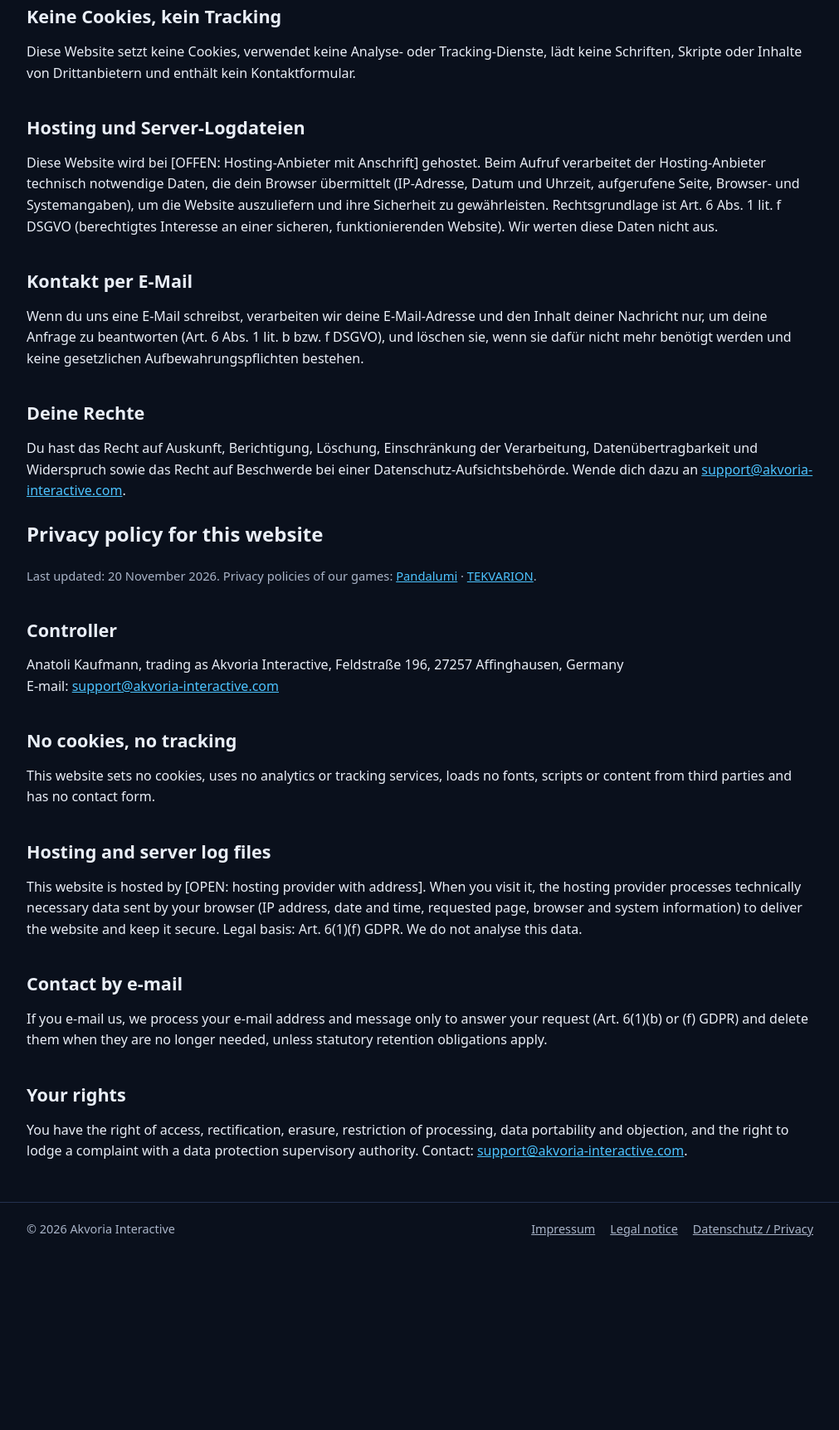
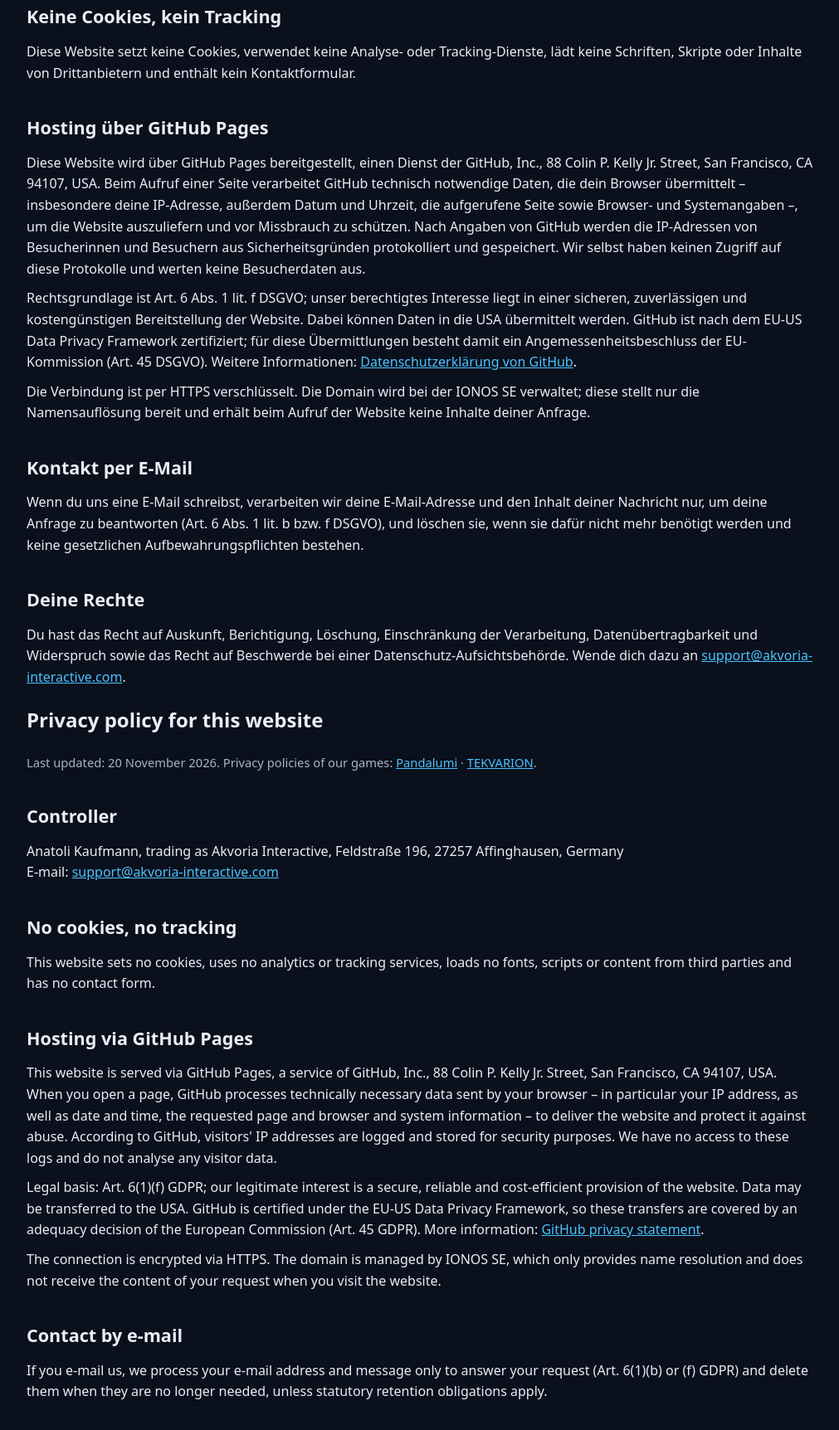
Before and after one commit to djtolja/akvoria-interactive-website, a plain HTML site: page datenschutz.html in a window 1280 px wide. Shown: the part 325-2049 px from the top of the page at 83% size, without its empty margins (134-1145 px from the left). Before the commit the page ends 1850 px from the top, so only its background shows below. Drawn offline with Linux system fonts and the light colour scheme.

Commit message:
Vorbereitung GitHub Pages mit eigener Domain akvoria-interactive.com
- Datenschutz der Website: Hosting GitHub Pages (GitHub, Inc.), IP-Protokolle, USA/DPF, IONOS-DNS
- CNAME, 404-Seite (DE/EN), robots.txt, sitemap.xml
- Impressum: Formulierung zur Verbraucherstreitbeilegung eindeutiger
Pages bleibt deaktiviert, Repository privat.

Co-Authored-By: Claude Opus 5.5 <noreply@anthropic.com>
Claude-Session: https://claude.ai/code/session_01UKKb3AyaAxt3amK2cFrSNV

```diff
--- a/datenschutz.html
+++ b/datenschutz.html
@@ -33,12 +33,20 @@
   <p>Diese Website setzt keine Cookies, verwendet keine Analyse- oder Tracking-Dienste, lädt keine Schriften, Skripte
   oder Inhalte von Drittanbietern und enthält kein Kontaktformular.</p>
 
-  <h2>Hosting und Server-Logdateien</h2>
-  <p>Diese Website wird bei [OFFEN: Hosting-Anbieter mit Anschrift] gehostet. Beim Aufruf verarbeitet der Hosting-Anbieter
-  technisch notwendige Daten, die dein Browser übermittelt (IP-Adresse, Datum und Uhrzeit, aufgerufene Seite,
-  Browser- und Systemangaben), um die Website auszuliefern und ihre Sicherheit zu gewährleisten. Rechtsgrundlage ist
-  Art. 6 Abs. 1 lit. f DSGVO (berechtigtes Interesse an einer sicheren, funktionierenden Website). Wir werten diese
-  Daten nicht aus.</p>
+  <h2>Hosting über GitHub Pages</h2>
+  <p>Diese Website wird über GitHub Pages bereitgestellt, einen Dienst der GitHub, Inc., 88 Colin P. Kelly Jr. Street,
+  San Francisco, CA 94107, USA. Beim Aufruf einer Seite verarbeitet GitHub technisch notwendige Daten, die dein Browser
+  übermittelt – insbesondere deine IP-Adresse, außerdem Datum und Uhrzeit, die aufgerufene Seite sowie Browser- und
+  Systemangaben –, um die Website auszuliefern und vor Missbrauch zu schützen. Nach Angaben von GitHub werden die
+  IP-Adressen von Besucherinnen und Besuchern aus Sicherheitsgründen protokolliert und gespeichert. Wir selbst haben
+  keinen Zugriff auf diese Protokolle und werten keine Besucherdaten aus.</p>
+  <p>Rechtsgrundlage ist Art. 6 Abs. 1 lit. f DSGVO; unser berechtigtes Interesse liegt in einer sicheren, zuverlässigen
+  und kostengünstigen Bereitstellung der Website. Dabei können Daten in die USA übermittelt werden. GitHub ist nach
+  dem EU-US Data Privacy Framework zertifiziert; für diese Übermittlungen besteht damit ein Angemessenheitsbeschluss
+  der EU-Kommission (Art. 45 DSGVO). Weitere Informationen:
+  <a href="https://docs.github.com/site-policy/privacy-policies/github-general-privacy-statement" rel="noopener">Datenschutzerklärung von GitHub</a>.</p>
+  <p>Die Verbindung ist per HTTPS verschlüsselt. Die Domain wird bei der IONOS SE verwaltet; diese stellt nur die
+  Namensauflösung bereit und erhält beim Aufruf der Website keine Inhalte deiner Anfrage.</p>
 
   <h2>Kontakt per E-Mail</h2>
   <p>Wenn du uns eine E-Mail schreibst, verarbeiten wir deine E-Mail-Adresse und den Inhalt deiner Nachricht nur, um
@@ -64,10 +72,18 @@
   <p>This website sets no cookies, uses no analytics or tracking services, loads no fonts, scripts or content from third
   parties and has no contact form.</p>
 
-  <h2>Hosting and server log files</h2>
-  <p>This website is hosted by [OPEN: hosting provider with address]. When you visit it, the hosting provider processes
-  technically necessary data sent by your browser (IP address, date and time, requested page, browser and system
-  information) to deliver the website and keep it secure. Legal basis: Art. 6(1)(f) GDPR. We do not analyse this data.</p>
+  <h2>Hosting via GitHub Pages</h2>
+  <p>This website is served via GitHub Pages, a service of GitHub, Inc., 88 Colin P. Kelly Jr. Street, San Francisco,
+  CA 94107, USA. When you open a page, GitHub processes technically necessary data sent by your browser – in particular
+  your IP address, as well as date and time, the requested page and browser and system information – to deliver the
+  website and protect it against abuse. According to GitHub, visitors' IP addresses are logged and stored for security
+  purposes. We have no access to these logs and do not analyse any visitor data.</p>
+  <p>Legal basis: Art. 6(1)(f) GDPR; our legitimate interest is a secure, reliable and cost-efficient provision of the
+  website. Data may be transferred to the USA. GitHub is certified under the EU-US Data Privacy Framework, so these
+  transfers are covered by an adequacy decision of the European Commission (Art. 45 GDPR). More information:
+  <a href="https://docs.github.com/site-policy/privacy-policies/github-general-privacy-statement" rel="noopener">GitHub privacy statement</a>.</p>
+  <p>The connection is encrypted via HTTPS. The domain is managed by IONOS SE, which only provides name resolution and
+  does not receive the content of your request when you visit the website.</p>
 
   <h2>Contact by e-mail</h2>
   <p>If you e-mail us, we process your e-mail address and message only to answer your request (Art. 6(1)(b) or (f) GDPR)
```
Also changed, not shown: 404.html (added, +31 -0 lines), impressum.html (+1 -1 lines), sitemap.xml (added, +14 -0 lines), robots.txt (added), 1 other file.
